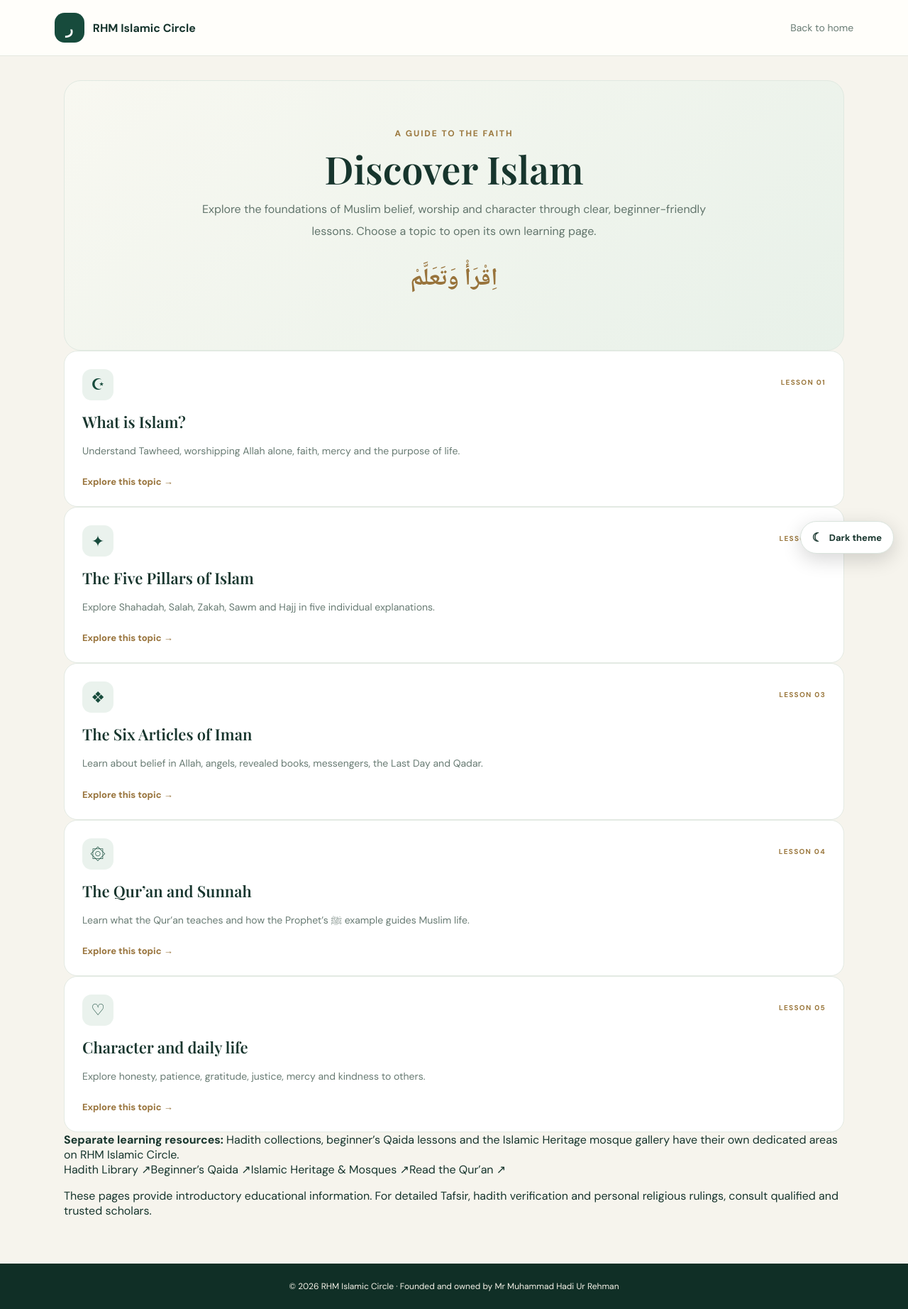
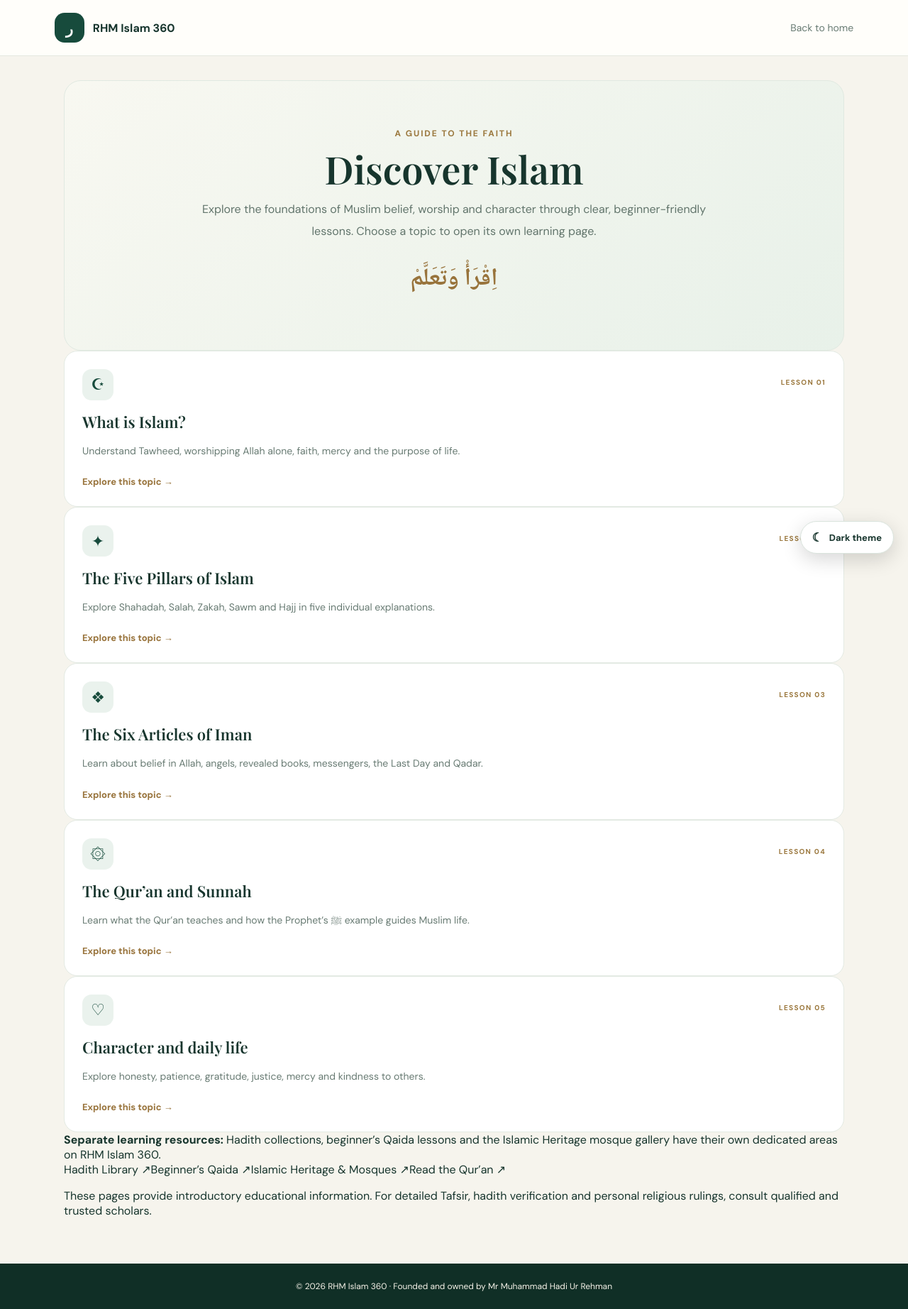
Before and after one commit to muhammadhadiurrehman7-max/rhm-islamic-circle, a Next.js app: page /discover-islam in a window 1280 px wide. Shown: the whole page at 71% size. Built offline with nearby package versions, Linux system fonts and the light colour scheme; a web font is replaced by a local one.

Commit message:
Align remaining pages with RHM Islam 360 branding

```diff
--- a/app/discover-islam/page.tsx
+++ b/app/discover-islam/page.tsx
@@ -10,7 +10,7 @@ const topics = [
 
 export default function DiscoverIslamPage() {
   return <main className="quran-page discover-islam-page">
-    <header className="quran-topbar"><Link className="quran-brand" href="/"><span className="brand-mark">ر</span> RHM Islamic Circle</Link><Link className="quran-home-link" href="/">Back to home</Link></header>
+    <header className="quran-topbar"><Link className="quran-brand" href="/"><span className="brand-mark">ر</span> RHM Islam 360</Link><Link className="quran-home-link" href="/">Back to home</Link></header>
     <div className="discover-islam-wrap">
       <header className="discover-islam-hero">
         <span className="eyebrow">A guide to the faith</span>
@@ -27,7 +27,7 @@ export default function DiscoverIslamPage() {
           <Link href={topic.href}>Explore this topic <span aria-hidden="true">→</span></Link>
         </article>)}
       </section>
-      <div className="discover-separate-note"><strong>Separate learning resources:</strong> Hadith collections, beginner’s Qaida lessons and the Islamic Heritage mosque gallery have their own dedicated areas on RHM Islamic Circle.</div>
+      <div className="discover-separate-note"><strong>Separate learning resources:</strong> Hadith collections, beginner’s Qaida lessons and the Islamic Heritage mosque gallery have their own dedicated areas on RHM Islam 360.</div>
       <nav className="discover-resource-links" aria-label="Other learning resources">
         <Link href="/hadith">Hadith Library ↗</Link>
         <Link href="/qaida">Beginner’s Qaida ↗</Link>
@@ -36,6 +36,6 @@ export default function DiscoverIslamPage() {
       </nav>
       <p className="discover-learning-note">These pages provide introductory educational information. For detailed Tafsir, hadith verification and personal religious rulings, consult qualified and trusted scholars.</p>
     </div>
-    <footer className="quran-footer">© {new Date().getFullYear()} RHM Islamic Circle · Founded and owned by Mr Muhammad Hadi Ur Rehman</footer>
+    <footer className="quran-footer">© {new Date().getFullYear()} RHM Islam 360 · Founded and owned by Mr Muhammad Hadi Ur Rehman</footer>
   </main>;
 }
```
